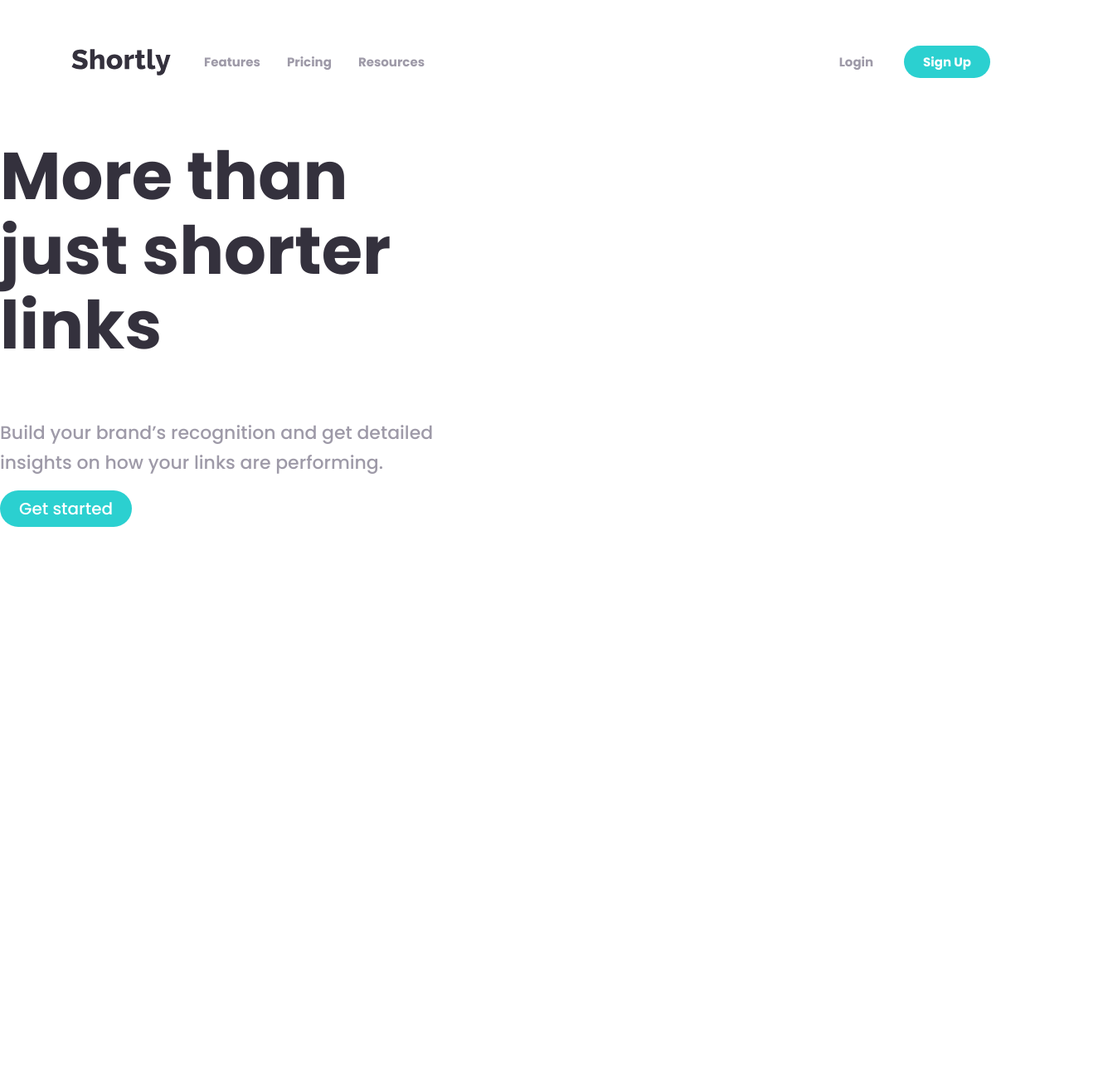
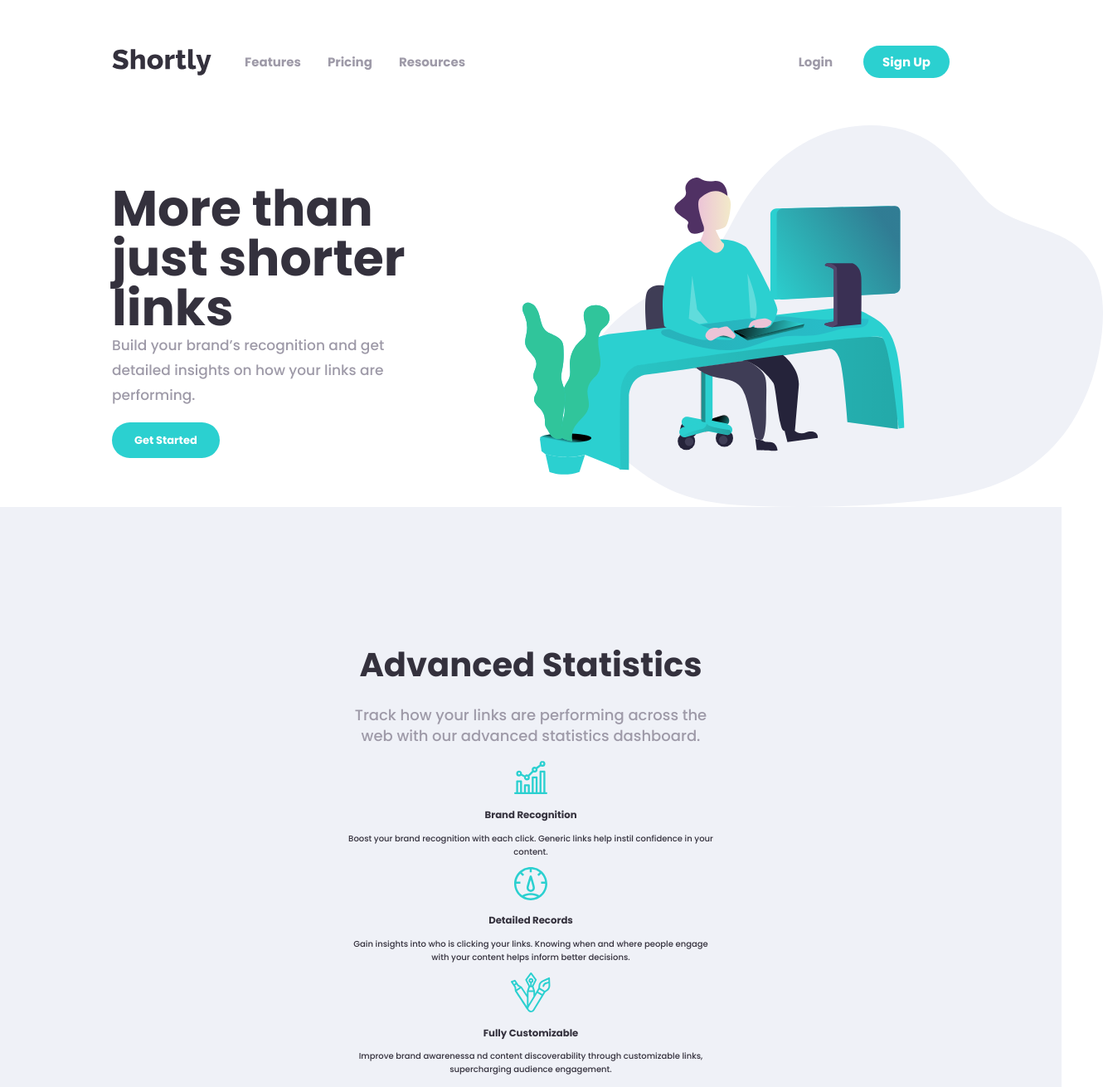
Before and after one commit to jakegodsall/url-shortening-frontend, a website: page index.html in a window 1280 px wide. Shown: the top 1310 px of the page at 83% size, 1330 px wide, since content can reach past the window. Before the commit the page ends 800 px from the top, so only its background shows below. Drawn offline with Linux system fonts and the light colour scheme.

Commit message:
built statistics layout component html

```diff
--- a/index.html
+++ b/index.html
@@ -30,7 +30,59 @@
                     Build your brand’s recognition and get detailed insights on how your links are
                     performing.
                 </p>
-                <a href="#/" class="button">Get started</a>
+                <a href="#/" class="button">Get Started</a>
+            </div>
+            <img
+                class="hero__image"
+                src="assets/images/illustration-working.svg"
+                alt="woman working at a desk"
+            />
+        </section>
+        <section class="statistics">
+            <div class="statistics__text-content">
+                <h2 class="statistics__title">Advanced Statistics</h2>
+                <p class="statistics__description">
+                    Track how your links are performing across the web with our advanced statistics
+                    dashboard.
+                </p>
+                <div class="statistics__stats">
+                    <div class="stat">
+                        <img
+                            class="stat__image"
+                            src="assets/images/icon-brand-recognition.svg"
+                            alt="bar chart"
+                        />
+                        <h3 class="stat__title">Brand Recognition</h3>
+                        <p class="stat__description">
+                            Boost your brand recognition with each click. Generic links help instil
+                            confidence in your content.
+                        </p>
+                    </div>
+                    <div class="stat">
+                        <img
+                            class="stat__image"
+                            src="assets/images/icon-detailed-records.svg"
+                            alt="bar chart"
+                        />
+                        <h3 class="stat__title">Detailed Records</h3>
+                        <p class="stat__description">
+                            Gain insights into who is clicking your links. Knowing when and where
+                            people engage with your content helps inform better decisions.
+                        </p>
+                    </div>
+                    <div class="stat">
+                        <img
+                            class="stat__image"
+                            src="assets/images/icon-fully-customizable.svg"
+                            alt="bar chart"
+                        />
+                        <h3 class="stat__title">Fully Customizable</h3>
+                        <p class="stat__description">
+                            Improve brand awarenessa nd content discoverability through customizable
+                            links, supercharging audience engagement.
+                        </p>
+                    </div>
+                </div>
             </div>
         </section>
     </body>
--- a/scss/abstracts/_variables.scss
+++ b/scss/abstracts/_variables.scss
@@ -3,6 +3,6 @@ $color-font-secondary: #9e9aa8;
 
 $color-blue-dark: #3a3054;
 $color-blue-light: #4b3f6b;
-$color-light-grey: #eff1f7;
+$color-grey-light: #eff1f7;
 
 $color-cyan: #2bd0d0;
--- a/scss/components/_button.scss
+++ b/scss/components/_button.scss
@@ -1,11 +1,12 @@
 @use '../abstracts' as a;
 
 .button {
-    font-size: 2rem;
+    font-size: 1.3rem;
+    font-weight: 700;
     color: #fff;
 
     background-color: a.$color-cyan;
-    padding: 0.8rem 2.3rem;
+    padding: 1.2rem 2.7rem;
     border-radius: 2.8rem;
 
     transition: filter 0.2s ease-out;
--- a/scss/layout/_header.scss
+++ b/scss/layout/_header.scss
@@ -4,7 +4,7 @@
     display: flex;
     align-items: center;
     max-width: 110.8rem;
-    margin-inline: auto;
+    margin-inline: 13.5rem;
     margin-top: 4.8rem;
 
     font-size: 1.5rem;
--- a/scss/layout/_hero.scss
+++ b/scss/layout/_hero.scss
@@ -1,19 +1,36 @@
 @use '../abstracts' as a;
 
 .hero {
+    display: flex;
+    flex-direction: row;
+    align-items: center;
+    gap: 5rem;
+    margin-left: 13.5rem;
+    margin-top: 5rem;
+
     &__text-content {
         max-width: 56rem;
+        margin-inline: auto;
     }
 
     &__title {
         color: a.$color-font-primary;
-        font-size: 8rem;
-        line-height: 9rem;
+        font-size: 6rem;
+        line-height: 6rem;
+        margin: 0;
     }
 
     &__description {
         color: a.$color-font-secondary;
-        font-size: 2.2rem;
-        line-height: 3.6rem;
+        font-size: 1.7rem;
+        line-height: 3rem;
+        margin: 0;
+        margin-bottom: 3rem;
+    }
+
+    &__image {
+        position: relative;
+        width: 70rem;
+        right: -5rem;
     }
 }
--- a/scss/layout/_index.scss
+++ b/scss/layout/_index.scss
@@ -1,2 +1,3 @@
 @forward 'header';
 @forward 'hero';
+@forward 'statistics';
--- /dev/null
+++ b/scss/layout/_statistics.scss
@@ -0,0 +1,27 @@
+@use '../abstracts' as a;
+
+.statistics {
+    display: flex;
+    flex-direction: column;
+    align-items: center;
+    padding: 15rem 5rem;
+
+    background-color: a.$color-grey-light;
+
+    &__text-content {
+        text-align: center;
+        max-width: 45rem;
+    }
+
+    &__title {
+        font-size: 4rem;
+        color: a.$color-font-primary;
+        margin: 1rem;
+    }
+
+    &__description {
+        font-size: 1.8rem;
+        line-height: 2.5rem;
+        color: a.$color-font-secondary;
+    }
+}
```
Also changed, not shown: css/main.css, 2 other files.
